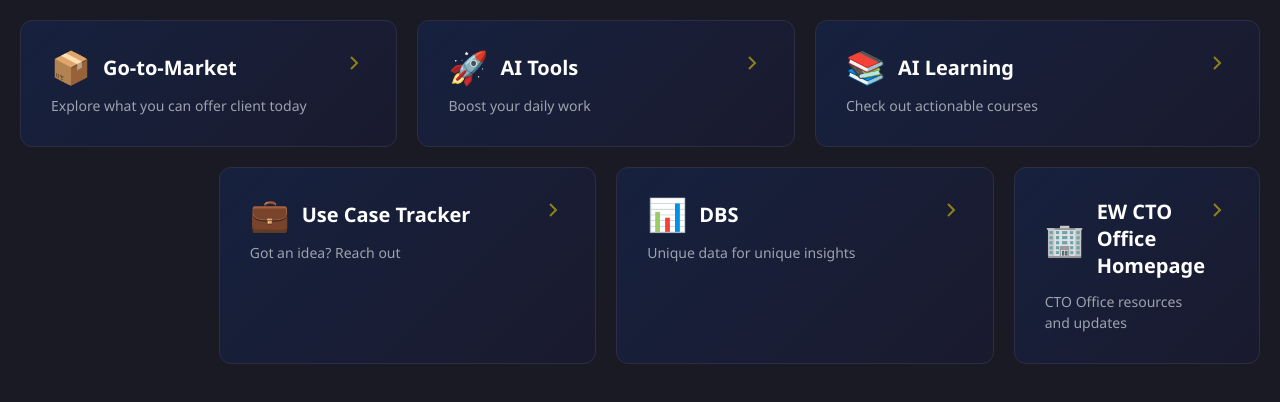
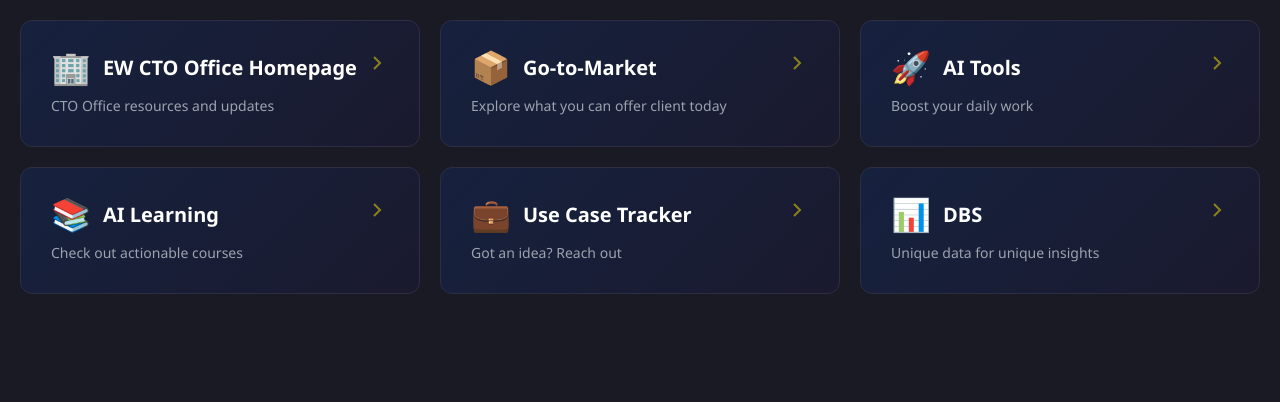
Before and after one commit to cdel1/sat-ai-cards, a plain HTML site: page index.html in a window 1280 px wide. Drawn offline with Linux system fonts and the light colour scheme.

Commit message:
Reduce card grid columns from 6 to 3

```diff
--- a/index.html
+++ b/index.html
@@ -19,27 +19,13 @@
 
             .card-grid {
                 display: grid;
-                grid-template-columns: repeat(6, 1fr);
+                grid-template-columns: repeat(3, 1fr);
                 grid-gap: 20px;
-                max-width: 1400px;
-                margin: 0 auto;
             }
 
-            /* Erste 3 Karten: je 2 Spalten breit */
-            .card:nth-child(1),
-            .card:nth-child(2),
-            .card:nth-child(3) {
-                grid-column: span 2;
-            }
-
-            /* Vierte Karte: startet bei Spalte 2, 2 Spalten breit */
+            /* Second row centered */
             .card:nth-child(4) {
-                grid-column: 2 / span 2;
-            }
-
-            /* Fünfte Karte: 2 Spalten breit (folgt automatisch) */
-            .card:nth-child(5) {
-                grid-column: span 2;
+                grid-column: 1 / 2;
             }
 
             .card {
@@ -143,6 +129,23 @@
 </head>
 <body>
     <div class="card-grid">
+        <a href="https://eygermany.sharepoint.com/sites/EY-P-AIHouse/" class="card" target="_parent">
+            <div class="card-content">
+                <div class="card-text-group">
+                    <div class="card-title-wrapper">
+                        <span class="card-icon">🏢</span>
+                        <span class="card-title">EW CTO Office Homepage</span>
+                    </div>
+                    <p class="card-tagline">CTO Office resources and updates</p>
+                </div>
+                <div class="card-arrow">
+                    <svg viewBox="0 0 24 24">
+                        <path d="M9 18l6-6-6-6"></path>
+                    </svg>
+                </div>
+            </div>
+        </a>
+
         <a href="https://eygermany.sharepoint.com/sites/EY-P-AIHouse/SitePages/Go-to-market.aspx" class="card" target="_parent">
             <div class="card-content">
                 <div class="card-text-group">
@@ -227,23 +230,6 @@
                 </div>
             </div>
         </a>
-
-        <a href="https://eygermany.sharepoint.com/sites/EY-P-AIHouse/" class="card" target="_parent">
-            <div class="card-content">
-                <div class="card-text-group">
-                    <div class="card-title-wrapper">
-                        <span class="card-icon">🏢</span>
-                        <span class="card-title">EW CTO Office Homepage</span>
-                    </div>
-                    <p class="card-tagline">CTO Office resources and updates</p>
-                </div>
-                <div class="card-arrow">
-                    <svg viewBox="0 0 24 24">
-                        <path d="M9 18l6-6-6-6"></path>
-                    </svg>
-                </div>
-            </div>
-        </a>
     </div>
 </body>
 </html>
```
